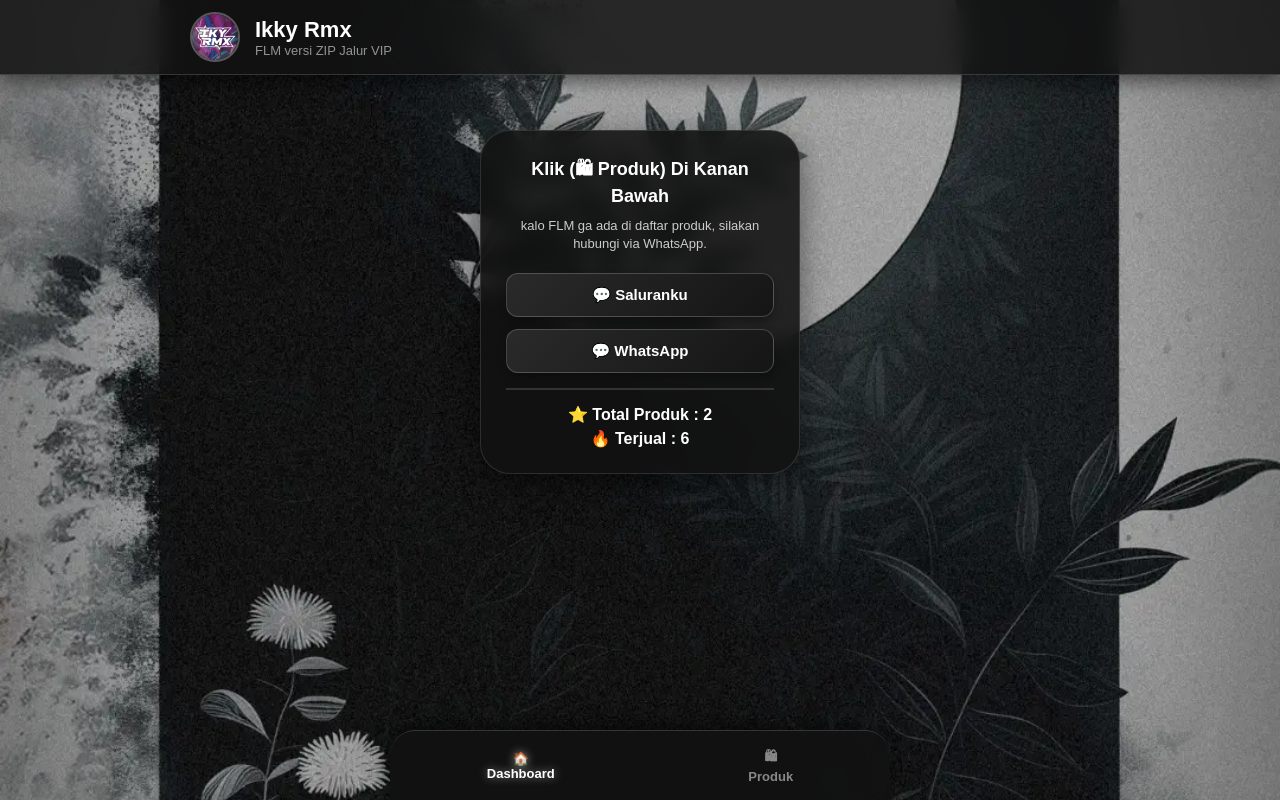
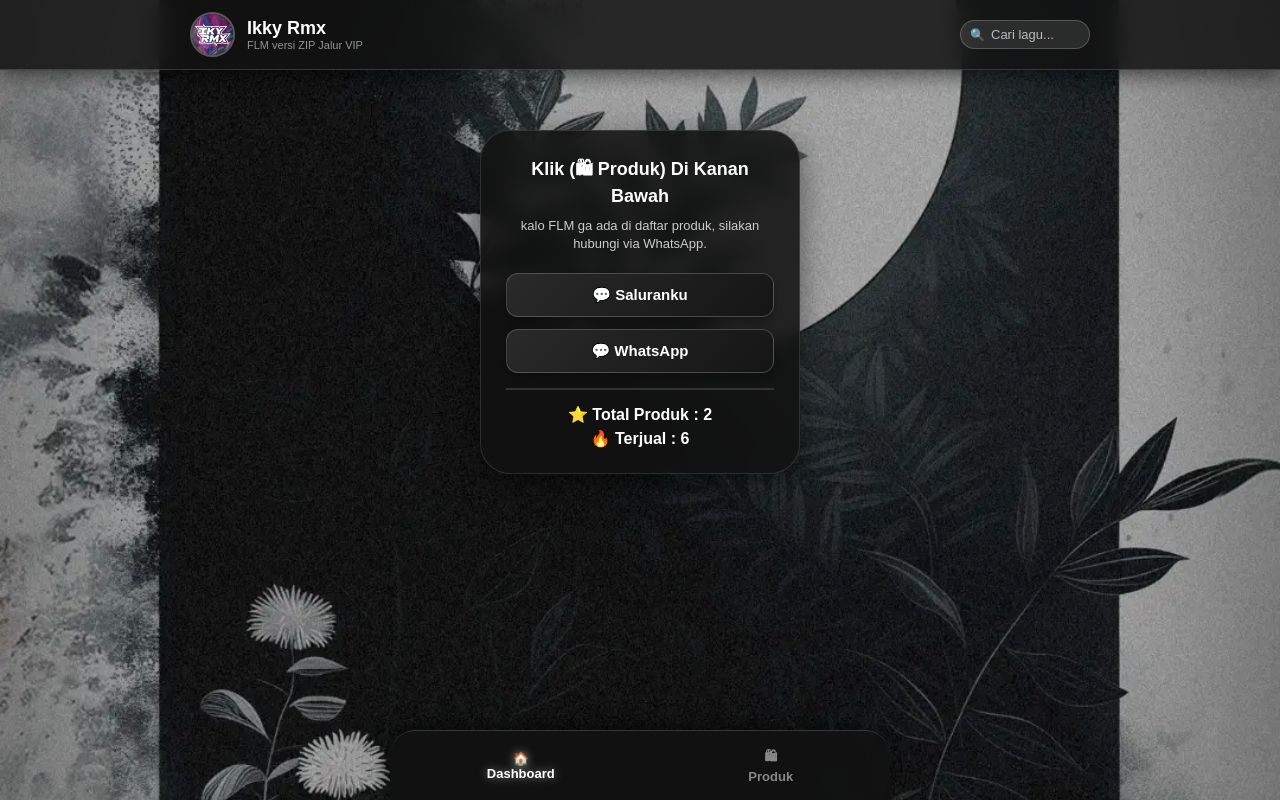
Before and after one commit to fxds-y/fxds-y.github.io, a plain HTML site: page index.html in a window 1280 px wide. Drawn offline with Linux system fonts and the light colour scheme.

Commit message:
Refactor header for brand and search functionality
Updated header layout with brand and search box.

```diff
--- a/index.html
+++ b/index.html
@@ -40,14 +40,21 @@
     .header-content {
       display: flex;
       align-items: center;
-      gap: 15px;
+      justify-content: space-between; /* Menjaga brand di kiri & search di kanan */
+      gap: 10px;
       max-width: 900px;
       margin: auto;
     }
 
+    .brand-box {
+      display: flex;
+      align-items: center;
+      gap: 12px;
+    }
+
     .header-content img {
-      width: 50px;
-      height: 50px;
+      width: 45px;
+      height: 45px;
       border-radius: 50%;
       object-fit: cover;
       border: 2px solid rgba(255, 255, 255, 0.3);
@@ -55,14 +62,52 @@
     }
 
     .header-text h1 {
-      font-size: 22px;
+      font-size: 18px;
       font-weight: bold;
     }
 
     .header-text p {
       opacity: 0.85;
+      font-size: 11px;
+      color: #aaa;
+    }
+
+    /* SEARCH INPUT DI HEADER SANPING KANAN */
+    .search-box {
+      position: relative;
+      display: flex;
+      align-items: center;
+    }
+
+    .search-box input {
+      background: rgba(255, 255, 255, 0.1);
+      border: 1px solid rgba(255, 255, 255, 0.2);
+      border-radius: 20px;
+      padding: 6px 12px 6px 30px;
+      color: white;
       font-size: 13px;
-      color: #aaa;
+      outline: none;
+      width: 130px;
+      transition: all 0.3s ease;
+    }
+
+    .search-box input:focus {
+      width: 160px;
+      background: rgba(255, 255, 255, 0.18);
+      border-color: rgba(255, 255, 255, 0.4);
+      box-shadow: 0 0 10px rgba(255, 255, 255, 0.1);
+    }
+
+    .search-box input::placeholder {
+      color: #bbb;
+    }
+
+    .search-icon {
+      position: absolute;
+      left: 10px;
+      font-size: 12px;
+      color: #bbb;
+      pointer-events: none;
     }
 
     /* HALAMAN */
@@ -290,10 +335,17 @@
   <!-- HEADER -->
   <header>
     <div class="header-content">
-      <img src="LOGO.webp" alt="Logo Ikky Rmx">
-      <div class="header-text">
-        <h1 id="brandName">Ikky Rmx</h1>
-        <p id="brandTag">FLM versi ZIP Jalur VIP</p>
+      <div class="brand-box">
+        <img src="LOGO.webp" alt="Logo Ikky Rmx">
+        <div class="header-text">
+          <h1 id="brandName">Ikky Rmx</h1>
+          <p id="brandTag">FLM versi ZIP Jalur VIP</p>
+        </div>
+      </div>
+      <!-- FITUR PENCARIAN -->
+      <div class="search-box">
+        <span class="search-icon">🔍</span>
+        <input type="text" id="searchInput" placeholder="Cari lagu...">
       </div>
     </div>
   </header>
@@ -363,6 +415,7 @@
 
       const card = document.createElement("div");
       card.className = "card";
+      card.setAttribute("data-title", title.toLowerCase()); // Atribut untuk pencarian
       card.innerHTML = `
         <img src="LOGO.webp" alt="Cover">
         <div class="progress-box">
@@ -441,6 +494,27 @@
     document.getElementById("totalProduk").textContent = "⭐ Total Produk : " + produkList.length;
     document.getElementById("totalTerjual").textContent = "🔥 Terjual : " + totalTerjualCount;
 
+    // LOGIKA PENCARIAN (SEARCH)
+    const searchInput = document.getElementById("searchInput");
+    searchInput.addEventListener("input", (e) => {
+      const filter = e.target.value.toLowerCase();
+
+      // Jika pengguna mengetik saat masih di Dashboard, otomatis pindah ke Produk
+      if (filter.length > 0 && !document.getElementById("produk").classList.contains("active")) {
+        showPage("produk");
+      }
+
+      const cards = container.getElementsByClassName("card");
+      Array.from(cards).forEach((card) => {
+        const title = card.getAttribute("data-title");
+        if (title.includes(filter)) {
+          card.style.display = "block";
+        } else {
+          card.style.display = "none";
+        }
+      });
+    });
+
     // Navigasi Halaman + Ganti Background
     const showPage = (id) => {
       document.querySelectorAll(".page").forEach(p => p.classList.remove("active"));
```
